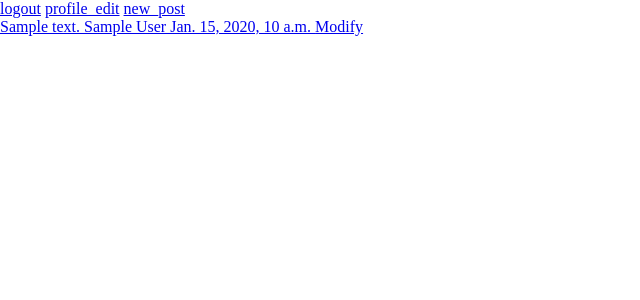
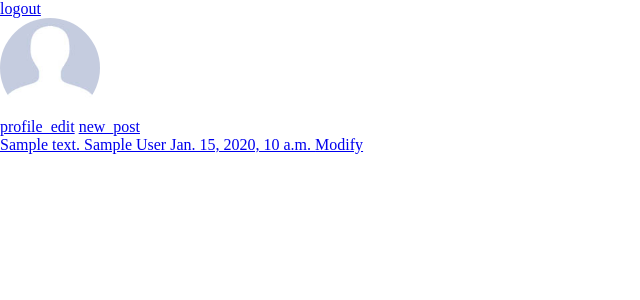
Before and after one commit to lowelllll/django-instagram, a Django app: template django_instagram/post/templates/post/post_list.html in a window 1280 px wide. Shown: the part 77-377 px from the top of the page, without its empty margins (0-640 px from the left). Run offline with Django 3.2, Linux system fonts and the light colour scheme; the template is opened without the code that fills it: most values are stand-ins (such as "Sample title", 1, 10 or a date in 2020); some libraries are stand-ins or nearby versions.

Commit message:
Search 검색 기능 추가
search 기능 추가

```diff
--- a/django_instagram/post/forms.py
+++ b/django_instagram/post/forms.py
@@ -8,3 +8,6 @@ class ProfileForm(forms.ModelForm):
 
 class RepleForm(forms.Form):
     content = forms.CharField(widget=forms.Textarea,max_length=200)
+
+class SearchForm(forms.Form):
+    word = forms.CharField(max_length=50)
--- a/django_instagram/post/templates/post/post_list.html
+++ b/django_instagram/post/templates/post/post_list.html
@@ -1,9 +1,15 @@
 {% extends 'base_home.html' %}
+{% load staticfiles %}
 {% block content %}
+<article>
     <a href="{% url 'auth:logout' %}">logout</a>
-    {% if user.profile.avatar %}
+    <div id="profile-img">
+        {% if user.profile.avatar %}
         <img src="{{ user.profile.avatar.url }}" alt="avatar">
-    {% endif %}
+        {% else %}
+        <img src="{% static 'img/default_img.jpg' %}" alt="default">
+        {% endif %}
+    </div>
     <a href="{% url 'post:profile_update' %}">profile_edit</a>
     <a href="{% url 'post:post_create' %}">new_post</a>
 
@@ -23,4 +29,5 @@
             {% endfor %}
         {% endif %}
     </ul>
+</article>
 {% endblock %}
--- a/django_instagram/post/urls.py
+++ b/django_instagram/post/urls.py
@@ -11,4 +11,5 @@ urlpatterns = [
     url(r'^(?P<author>\w+)/$',user_post,name='user_post_list'),
     url(r'^(?P<author>\w+)/follow/$', post_follow, name='follow'),
     url(r'^(?P<pk>\d+)/like/$',post_like,name='like'),
+    url(r'^search',post_search,name='search'),
 ]
--- a/django_instagram/static/css/base_home.css
+++ b/django_instagram/static/css/base_home.css
@@ -4,11 +4,11 @@ header {
     width:100%;
     height:77px;
 }
-header h1{
+header>h1{
     float:left;
 }
-header form{
-    float:left;
+section{
+    position:absolute;
 }
 header h1 a{
     display:inline-block;
@@ -18,9 +18,24 @@ header h1 a{
     background:url("../img/icon.png") no-repeat right bottom;
     background-position:0 -228px;
 }
-.profile_img{
+#search-form{
+
+}
+#search-list{
+    float:left;
+}
+
+#profile-img , #search-list div{
     width:100px;
     height:100px;
+    overflow:hidden;
     border-radius:100px;
-
 }
+#search-list div{
+    width:50px;
+    height:50px;
+}
+#profile-img img, #search-list div img{
+    max-width:100%;
+    height:auto;
+}
--- a/django_instagram/templates/base_home.html
+++ b/django_instagram/templates/base_home.html
@@ -12,13 +12,43 @@
         <h1>
             <a href="{% url 'post:post_list' %}"></a>
         </h1>
-        <input type="text" placeholder="검색" id="search">
+        <input type="text" placeholder="검색" id="search-form">
+        <div id="search-list">
+            <ul>
+
+            </ul>
+        </div>
     </header>
-    {% block content %}
-    {% endblock %}
+    <section>
+        {% block content %}
+        {% endblock %}
+    </section>
+    <footer>
+    </footer>
 </div>
   <script src="https://code.jquery.com/jquery-3.1.0.min.js"></script>
     <script>
+        $("#search-form").change(function(){
+        $("#search-list>ul").html("");
+            var word = $(this).val();
+            $.ajax({
+                url:'{% url "post:search" %}',
+                data:{
+                    'word':word
+                },
+                dataType:'json',
+                success:function(data){
+                   if(data.flag){
+                        for(var i=0;i<data.data.length;i++){
+                            $("#search-list > ul").append(
+                                "<li><div><img src='/media/"+data.profile[i]['avatar']+"'></div><a href='#'>"+data.data[i]['username']+"</a></li>"
+                                //href 수정
+                            );
+                        }
+                    }
+                }
+            });
+        });
     {% block javascript %}
     {% endblock %}</script>
 </body>
```
Also changed, not shown: django_instagram/post/views.py (+23 -0 lines), django_instagram/db.sqlite3, django_instagram/media/profile/2018/03/2_4j3LdJL.jpg (renamed from django_instagram/media/profile/2018/03/2.jpg), django_instagram/static/img/default_img.jpg (added).
